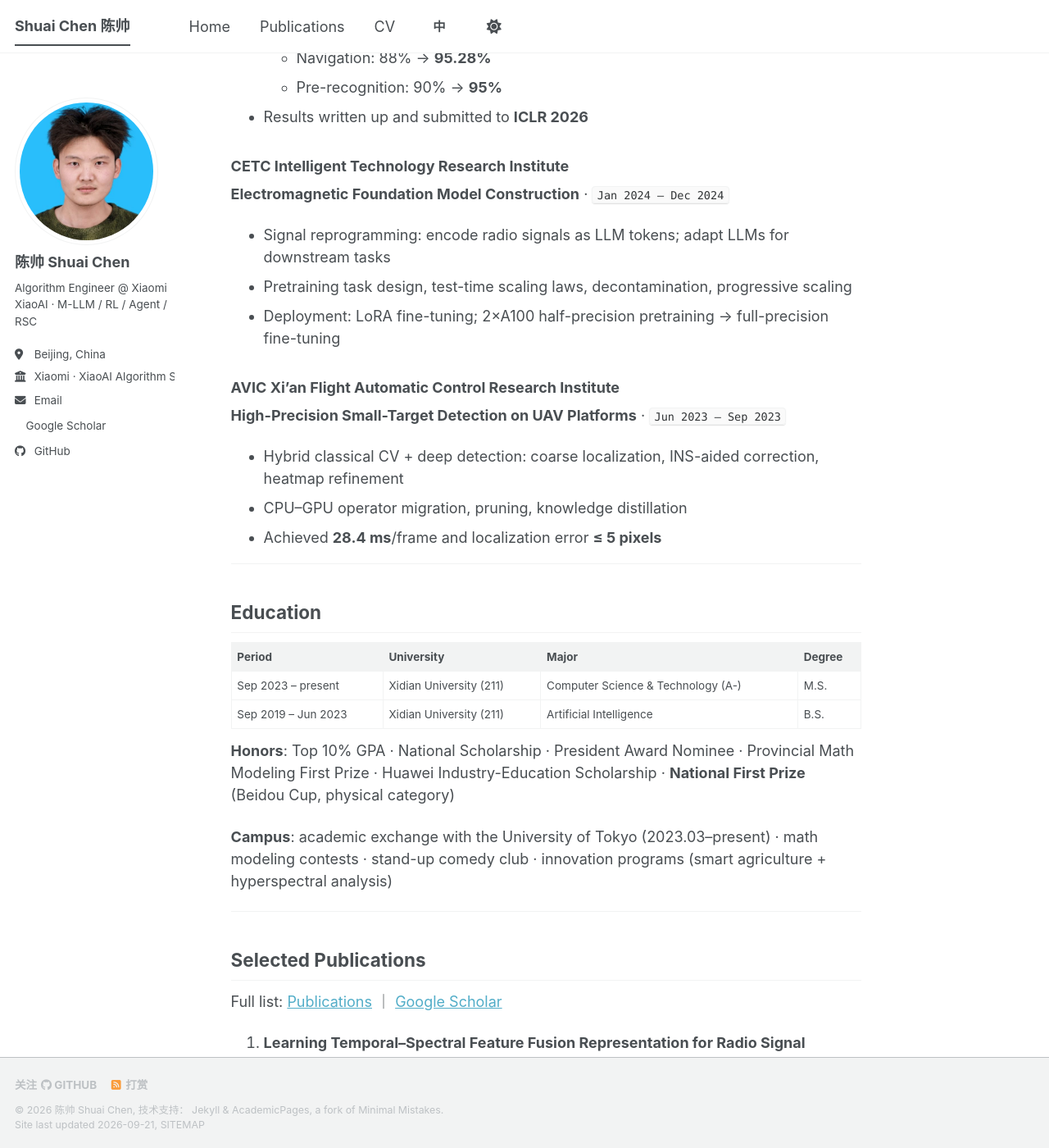
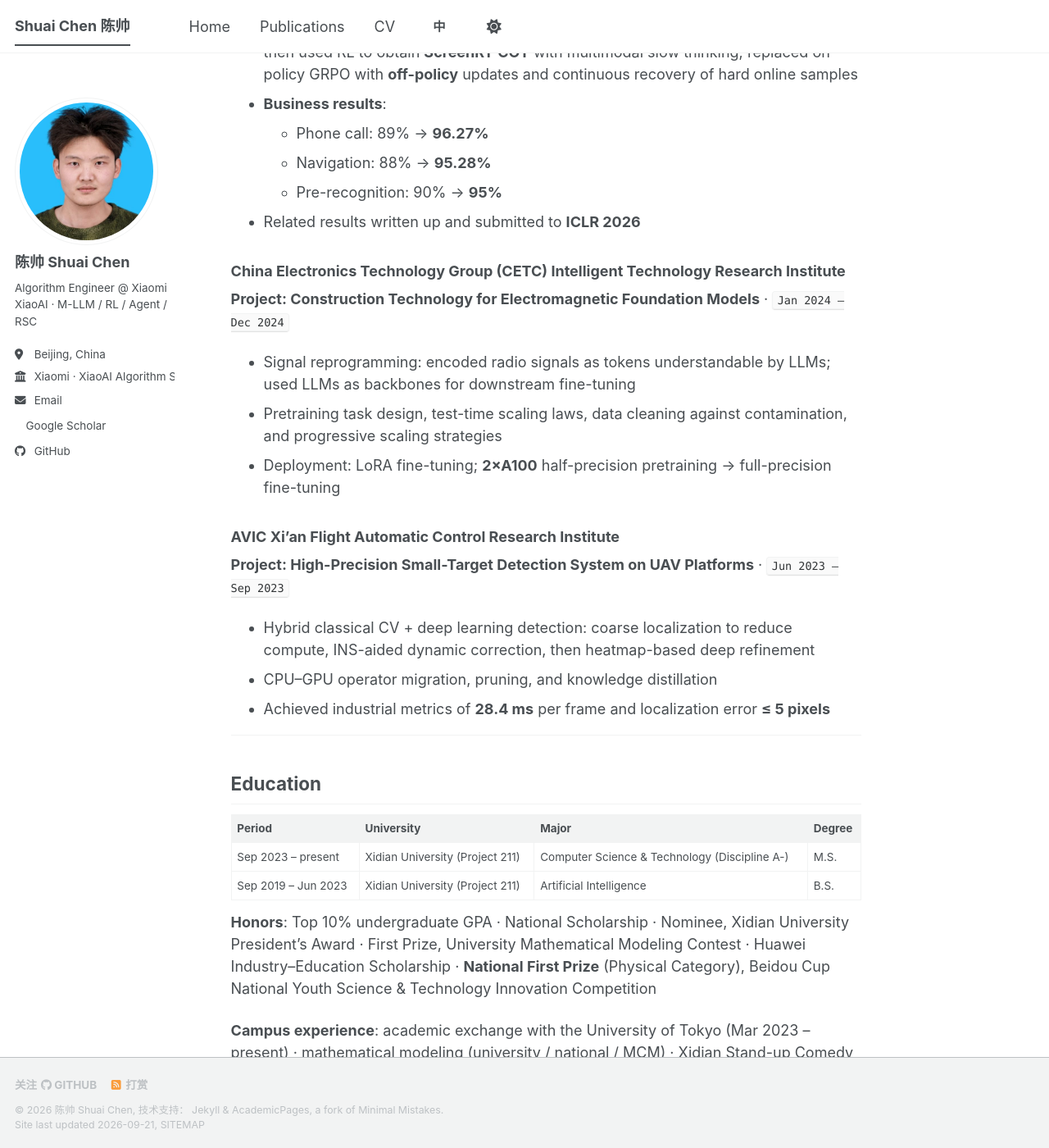
Before and after one commit to Andrewchenxd/Andrewchenxd.github.io, a Jekyll site: the page built from _pages/about-en.md, in a window 1280 px wide and 1400 px high, scrolled down 1926 px. Shown: the whole window at 82% size. Built offline with Jekyll 4.4.1, drawn with Linux system fonts in a browser that asks for light colours; a style sheet for code colours, icons or effects is not loaded; some of the changed text lies outside the part shown.

Commit message:
docs: rewrite English homepage to match Chinese about.md
Co-Authored-By: Claude Code <noreply@anthropic.com>

```diff
--- a/_pages/about-en.md
+++ b/_pages/about-en.md
@@ -20,16 +20,16 @@ lang: en
 
 ## About
 
-I am **Shuai Chen**, an Algorithm Engineer on Xiaomi's XiaoAI team (full-time since July 2026). I am completing my M.S. in Computer Science & Technology (Discipline A-) at Xidian University, after a B.S. in Artificial Intelligence. From February to September 2025 I interned on the same team, working on GUI multimodal content understanding for XiaoAI.
+I am **Shuai Chen**, an **Algorithm Engineer** at Xiaomi's XiaoAI team (full-time since **July 2026**). I am completing my M.S. in Computer Science & Technology (Discipline **A-**) at **Xidian University**, after a B.S. in Artificial Intelligence. From **February 2025 to September 2025**, I interned on the same team, working on **GUI multimodal content understanding** for XiaoAI.
 
-My research and engineering interests include:
+My research and engineering focus includes:
 
 - **Multimodal LLMs (M-LLM)**: fine-tuning, distillation, and reprogramming (GPT-2 / LLaMA-3.2 / BERT / Qwen2.5-VL)
 - **Reinforcement Learning (RL)**: GRPO and off-policy improvements; reward and loss design (ScreenR1-SFT / ScreenR1-COT)
 - **Agents / System Prompt Learning**: GUI agents, system-prompt preloading, and skill routing
-- **Cognitive Radio Signal (RSC)**: signal classification, time–frequency fusion, emitter identification
+- **Cognitive Radio Signal processing (RSC)**: signal classification, time–frequency feature fusion, and specific emitter identification
 
-**Metrics**: 6 SCI papers (several as student first author) · Google Scholar citations **77** · h-index **6** · i10-index **3** · 1 invention patent
+**Academic metrics**: **6 SCI papers** (several as student first author) · Google Scholar citations **77** · h-index **6** · i10-index **3** · **1 invention patent**
 
 ---
 
@@ -40,46 +40,46 @@ My research and engineering interests include:
 | **M-LLM** | Qwen2.5-VL, distillation, LoRA, signal / token reprogramming |
 | **RL** | GRPO, off-policy RL, reward design, slow-thinking CoT |
 | **Agent** | GUI agents, on-screen information extraction, System Prompt Learning |
-| **RSC** | Cognitive radio, time–frequency fusion, modulation classification, emitter ID |
-| **Applications** | Smart cockpit / screen assistants / electromagnetic foundation models / remote sensing |
+| **RSC** | Cognitive radio, time–frequency fusion, modulation classification, emitter identification |
+| **Applications** | Smart cockpit / on-screen assistants / electromagnetic foundation models / remote-sensing change detection |
 
 ---
 
 ## Experience
 
-### Xiaomi · XiaoAI Algorithm Strategy (Multimodal LLM Team)
+### Xiaomi Corporation · XiaoAI Algorithm Strategy (Multimodal LLM Team)
 
 **Algorithm Engineer** · `Jul 2026 – present` (full-time)
-**Research Intern** · `Feb 2025 – Sep 2025`
+**Algorithm Intern** · `Feb 2025 – Sep 2025`
 
 **Project: GUI Multimodal Content Understanding for XiaoAI**
 
-On-screen scenarios (phone, tablet, smart cockpit, etc.): extract **13 types** of information — address, phone, email, flight number, delivery, calendar, and more — from arbitrary UI screens, empowering Super XiaoAI with multimodal LLMs.
+In on-screen scenarios (smartphone, tablet, smart cockpit, etc.), extract **13 types** of information — address, phone number, email, flight number, delivery tracking, calendar events, and more — from **arbitrary UI screens**, empowering Super XiaoAI with multimodal large language models.
 
-- **Problem analysis**: online errors follow a long-tail distribution (structured-knowledge failures, semantic drift); simply scaling SFT data helps little
-- **Scenario expansion**: from address/phone to 13 scenarios; OCR + multimodal joint labeling for training data
-- **Modeling**: moved from **SFT → RL**; distilled Qwen2.5-VL into **ScreenR1-SFT**, then RL to **ScreenR1-COT** with multimodal slow thinking; replaced on-policy GRPO with **off-policy** updates and continuous hard-example replay
-- **Online results**:
+- **Problem analysis**: online error cases follow a long-tail distribution (structured-knowledge errors, semantic-topic drift, etc.); simply scaling SFT data yields limited gains
+- **Scenario expansion**: extended from address/phone to **13 scenarios**; built training data via **OCR + multimodal model joint labeling**
+- **Model optimization**: shifted from **SFT → RL**; distilled Qwen2.5-VL into **ScreenR1-SFT**, then used RL to obtain **ScreenR1-COT** with multimodal slow thinking; replaced on-policy GRPO with **off-policy** updates and continuous recovery of hard online samples
+- **Business results**:
   - Phone call: 89% → **96.27%**
   - Navigation: 88% → **95.28%**
   - Pre-recognition: 90% → **95%**
-- Results written up and submitted to **ICLR 2026**
+- Related results written up and submitted to **ICLR 2026**
 
-### CETC Intelligent Technology Research Institute
+### China Electronics Technology Group (CETC) Intelligent Technology Research Institute
 
-**Electromagnetic Foundation Model Construction** · `Jan 2024 – Dec 2024`
+**Project: Construction Technology for Electromagnetic Foundation Models** · `Jan 2024 – Dec 2024`
 
-- Signal reprogramming: encode radio signals as LLM tokens; adapt LLMs for downstream tasks
-- Pretraining task design, test-time scaling laws, decontamination, progressive scaling
-- Deployment: LoRA fine-tuning; 2×A100 half-precision pretraining → full-precision fine-tuning
+- Signal reprogramming: encoded radio signals as tokens understandable by LLMs; used LLMs as backbones for downstream fine-tuning
+- Pretraining task design, test-time scaling laws, data cleaning against contamination, and progressive scaling strategies
+- Deployment: LoRA fine-tuning; **2×A100** half-precision pretraining → full-precision fine-tuning
 
 ### AVIC Xi'an Flight Automatic Control Research Institute
 
-**High-Precision Small-Target Detection on UAV Platforms** · `Jun 2023 – Sep 2023`
+**Project: High-Precision Small-Target Detection System on UAV Platforms** · `Jun 2023 – Sep 2023`
 
-- Hybrid classical CV + deep detection: coarse localization, INS-aided correction, heatmap refinement
-- CPU–GPU operator migration, pruning, knowledge distillation
-- Achieved **28.4 ms**/frame and localization error **≤ 5 pixels**
+- Hybrid classical CV + deep learning detection: coarse localization to reduce compute, INS-aided dynamic correction, then heatmap-based deep refinement
+- CPU–GPU operator migration, pruning, and knowledge distillation
+- Achieved industrial metrics of **28.4 ms** per frame and localization error **≤ 5 pixels**
 
 ---
 
@@ -87,12 +87,12 @@ On-screen scenarios (phone, tablet, smart cockpit, etc.): extract **13 types** o
 
 | Period | University | Major | Degree |
 |--------|------------|-------|--------|
-| Sep 2023 – present | Xidian University (211) | Computer Science & Technology (A-) | M.S. |
-| Sep 2019 – Jun 2023 | Xidian University (211) | Artificial Intelligence | B.S. |
+| Sep 2023 – present | Xidian University (Project 211) | Computer Science & Technology (Discipline A-) | M.S. |
+| Sep 2019 – Jun 2023 | Xidian University (Project 211) | Artificial Intelligence | B.S. |
 
-**Honors**: Top 10% GPA · National Scholarship · President Award Nominee · Provincial Math Modeling First Prize · Huawei Industry-Education Scholarship · **National First Prize** (Beidou Cup, physical category)
+**Honors**: Top 10% undergraduate GPA · National Scholarship · Nominee, Xidian University President's Award · First Prize, University Mathematical Modeling Contest · Huawei Industry–Education Scholarship · **National First Prize** (Physical Category), Beidou Cup National Youth Science & Technology Innovation Competition
 
-**Campus**: academic exchange with the University of Tokyo (2023.03–present) · math modeling contests · stand-up comedy club · innovation programs (smart agriculture + hyperspectral analysis)
+**Campus experience**: academic exchange with the University of Tokyo (Mar 2023 – present) · mathematical modeling (university / national / MCM) · Xidian Stand-up Comedy Club · National College Student Innovation & Entrepreneurship Training Program (smart agriculture + hyperspectral analysis)
 
 ---
 
@@ -100,17 +100,17 @@ On-screen scenarios (phone, tablet, smart cockpit, etc.): extract **13 types** o
 
 Full list: [Publications](/en/publications/) ｜ [Google Scholar](https://scholar.google.com/citations?user=MfHFGkoAAAAJ&hl=en)
 
-1. **Learning Temporal–Spectral Feature Fusion Representation for Radio Signal Classification** — *IEEE TII* (IF 11.8), student first author, 2024
-2. **A Generative Self-supervised Framework for Cognitive Radio Leveraging Time-Frequency Features and Attention-based Fusion** — *IEEE TWC* (IF 8.79), student first author, 2024
-3. **RadioLLM: Introducing Large Language Model into Cognitive Radio via Hybrid Prompt and Token Reprogrammings** — *under review at JSAC* (CCF-A) / arXiv:2501.17888, student first author
-4. **Enhanced Prediction of Partial Nitrification-Anammox Process…** — *J. Environmental Management* (IF 7.9), student first author, 2025
-5. **ACPO: Adaptive Curriculum Policy Optimization for Aligning Vision-Language Models in Complex Reasoning** — arXiv:2510.00690, 2025 (with Xiaomi XiaoAI)
+1. **Learning Temporal–Spectral Feature Fusion Representation for Radio Signal Classification** — *IEEE Transactions on Industrial Electronics (TII)* (IF 11.8, SCI TOP 1), student first author, 2024
+2. **A Generative Self-supervised Framework for Cognitive Radio Leveraging Time-Frequency Features and Attention-based Fusion** — *IEEE Transactions on Wireless Communications (TWC)* (IF 8.79, SCI TOP 1), student first author, 2024
+3. **RadioLLM: Introducing Large Language Model into Cognitive Radio via Hybrid Prompt and Token Reprogrammings** — *under review at IEEE JSAC* (CCF-A) / arXiv:2501.17888, student first author
+4. **Enhanced Prediction of Partial Nitrification-Anammox Process…** — *Journal of Environmental Management* (IF 7.9, SCI TOP 2), student first author, 2025
+5. **ACPO: Adaptive Curriculum Policy Optimization for Aligning Vision-Language Models in Complex Reasoning** — arXiv:2510.00690, 2025 (in collaboration with Xiaomi XiaoAI)
 
 ---
 
 ## Patent
 
-- **Semi-supervised building change detection based on CutMix-ResNet** — student first author, `CN114494873` (invention patent)
+- **A Semi-supervised Building Change Detection Method and System Based on CutMix-ResNet** — student first author, `CN114494873` (invention patent)
 
 ---
 
@@ -118,18 +118,19 @@ Full list: [Publications](/en/publications/) ｜ [Google Scholar](https://schola
 
 | Date | Award | Event |
 |------|-------|-------|
-| Aug 2024 | National Third Prize | Emitter recognition under complex electromagnetic environments |
-| May 2021 | **National First Prize** (physical) | Beidou Cup National Youth Science & Technology Innovation Competition |
+| Aug 2024 | National Third Prize | Competition on emitter recognition under complex electromagnetic environments |
+| May 2021 | **National First Prize** (Physical Category) | Beidou Cup National Youth Science & Technology Innovation Competition |
 
 ---
 
 ## Skills
 
-- **Deep learning**: PyTorch · TensorFlow · MindSpore · HuggingFace
-- **Languages**: Python · C++ · Matlab
-- **LLM stack**: fine-tuning & reprogramming (GPT-2 / LLaMA-3.2 / BERT / Qwen2.5-VL) · data curation · LoRA · RLHF / GRPO
+- **Deep learning frameworks**: PyTorch · TensorFlow · MindSpore · HuggingFace
+- **Programming languages**: Python · C++ · Matlab
+- **LLM stack**: fine-tuning & reprogramming (GPT-2 / LLaMA-3.2 / BERT / Qwen2.5-VL) · data cleaning & curation · LoRA · RLHF / GRPO
 - **Other**: academic writing & mathematical analysis
-- **Languages**: English (CET-4 / CET-6)
+- **Languages**: English (CET-4 / CET-6; exempted in graduate school)
+- **Interests**: fitness, hiking, swimming, stand-up comedy
 
 ---
 
```
Also changed, not shown: other parts of _pages/about-en.md (+1 -1 lines).
